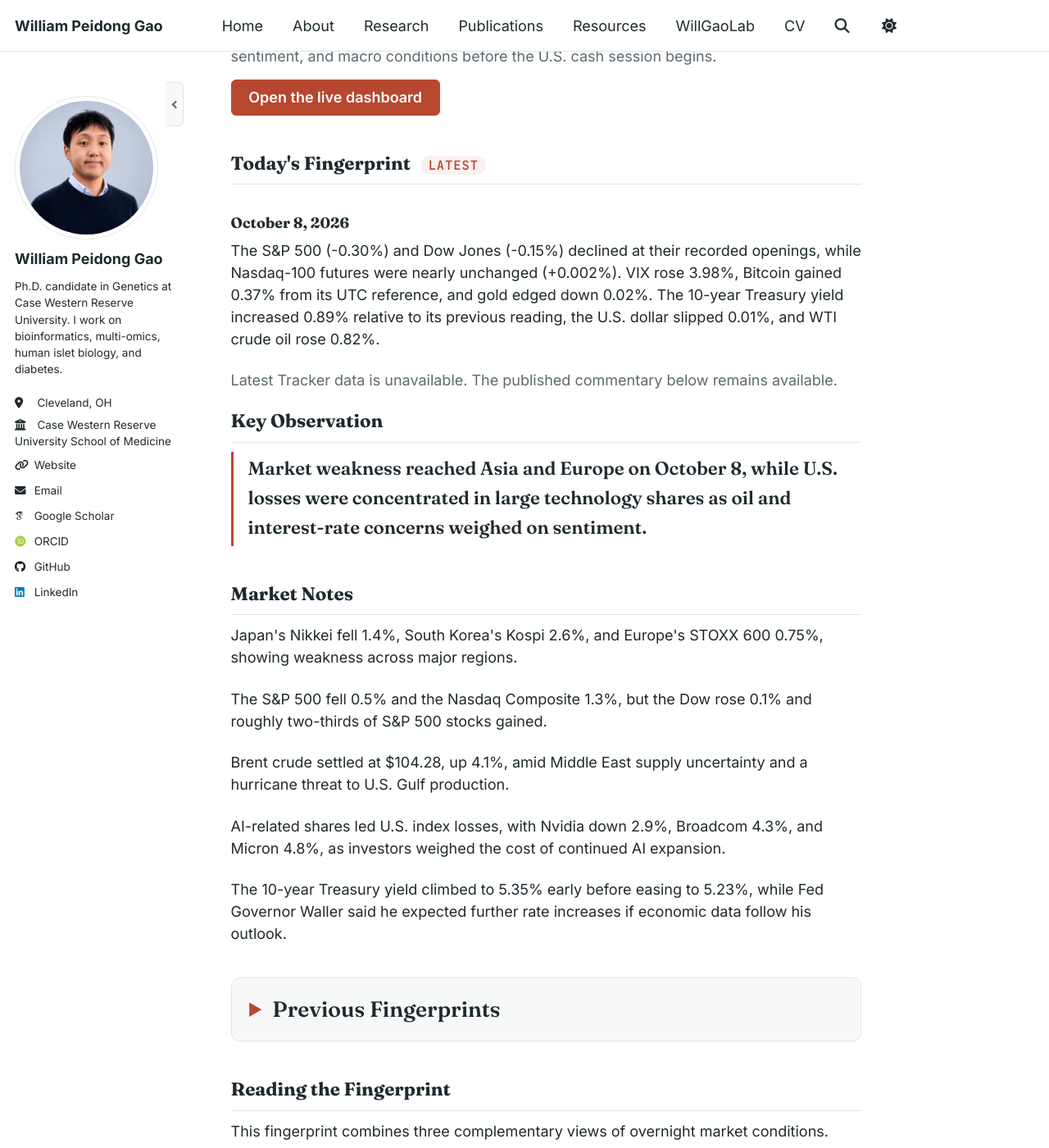
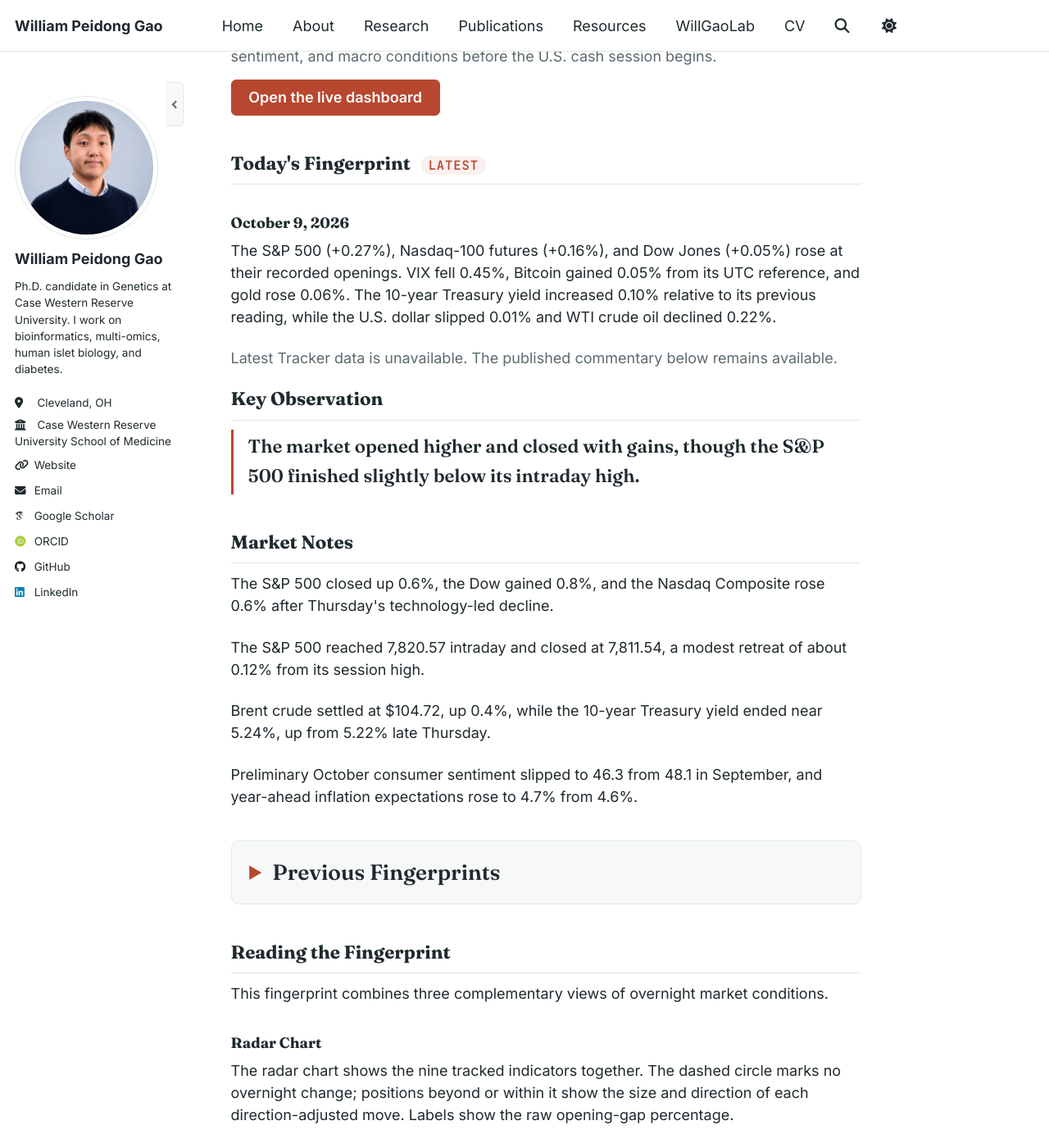
Before and after one commit to PeidongGao/WilliamGaoWeb, a Jekyll site: the page built from _pages/market-fingerprint.md, in a window 1280 px wide and 1400 px high, scrolled down 296 px. Shown: the whole window at 82% size. Built offline with Jekyll 4.4.1, drawn with Linux system fonts in a browser that asks for light colours; some web fonts are replaced.

Commit message:
Add October 9 market commentary

```diff
--- a/_data/market_commentary.yml
+++ b/_data/market_commentary.yml
@@ -1,3 +1,12 @@
+- date: "2026-10-09"
+  summary: "The S&P 500 (+0.27%), Nasdaq-100 futures (+0.16%), and Dow Jones (+0.05%) rose at their recorded openings. VIX fell 0.45%, Bitcoin gained 0.05% from its UTC reference, and gold rose 0.06%. The 10-year Treasury yield increased 0.10% relative to its previous reading, while the U.S. dollar slipped 0.01% and WTI crude oil declined 0.22%."
+  key_observation: "The market opened higher and closed with gains, though the S&P 500 finished slightly below its intraday high."
+  market_notes:
+    - "The S&P 500 closed up 0.6%, the Dow gained 0.8%, and the Nasdaq Composite rose 0.6% after Thursday's technology-led decline."
+    - "The S&P 500 reached 7,820.57 intraday and closed at 7,811.54, a modest retreat of about 0.12% from its session high."
+    - "Brent crude settled at $104.72, up 0.4%, while the 10-year Treasury yield ended near 5.24%, up from 5.22% late Thursday."
+    - "Preliminary October consumer sentiment slipped to 46.3 from 48.1 in September, and year-ahead inflation expectations rose to 4.7% from 4.6%."
+
 - date: "2026-10-08"
   summary: "The S&P 500 (-0.30%) and Dow Jones (-0.15%) declined at their recorded openings, while Nasdaq-100 futures were nearly unchanged (+0.002%). VIX rose 3.98%, Bitcoin gained 0.37% from its UTC reference, and gold edged down 0.02%. The 10-year Treasury yield increased 0.89% relative to its previous reading, the U.S. dollar slipped 0.01%, and WTI crude oil rose 0.82%."
   key_observation: "Market weakness reached Asia and Europe on October 8, while U.S. losses were concentrated in large technology shares as oil and interest-rate concerns weighed on sentiment."
```
